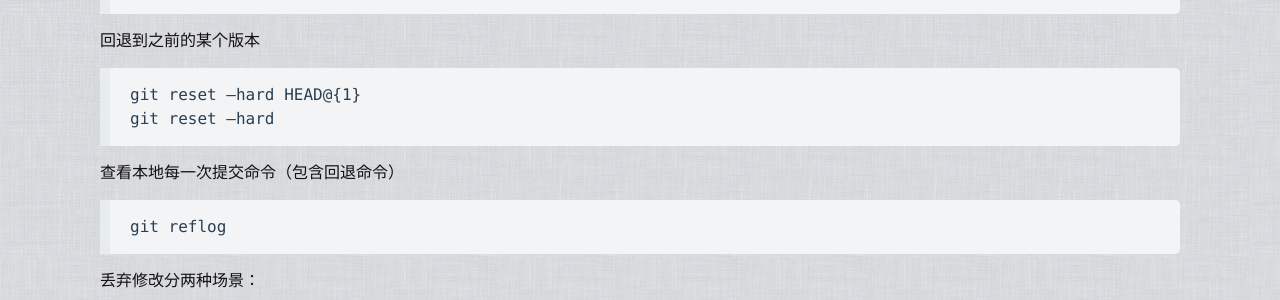
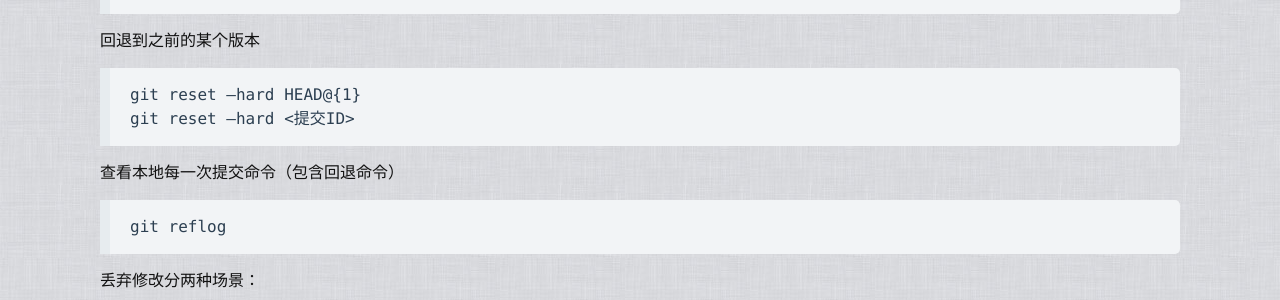
Before and after one commit to laurelyoung/laurelyoung.github.io, a Jekyll site: the page built from _posts/2015-11-28-Git总结.md, in a window 1280 px wide. Shown: the part 879-1179 px from the top of the page. Built offline with Jekyll 4.4.1, drawn with Linux system fonts in a browser that asks for light colours; comment, search, counter and statistics services are not loaded; some of the changed lines change nothing that is shown.

Commit message:
解决不显示commit id

```diff
--- a/_posts/2015-11-28-Git总结.md
+++ b/_posts/2015-11-28-Git总结.md
@@ -42,7 +42,7 @@ Git是强大的分布式版本控制系统。它不同于CVS、SVN等集中式
 回退到之前的某个版本
 
 > git reset --hard HEAD@{1}
-> git reset --hard <commit_id>
+> git reset --hard <提交ID>
 
 
 查看本地每一次提交命令（包含回退命令）
```
